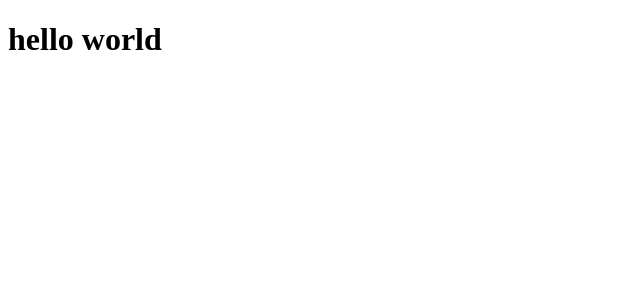
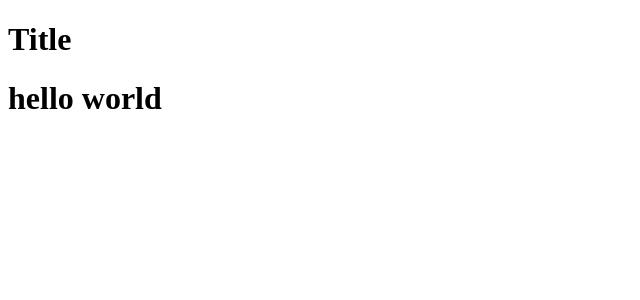
Before and after one commit to lokakshi/React-JS, a React (Vite) app: page / in a window 1280 px wide. Shown: the top 300 px of the page, without its empty margins (0-640 px from the left). Built offline with nearby package versions, Linux system fonts and the light colour scheme.

Commit message:
Introduced React function Component

```diff
--- a/App.js
+++ b/App.js
@@ -22,7 +22,23 @@ const parent = (
 );
 // In the above code, we are creating a nested div structure using JSX syntax. We have a parent div with an id of 'parent', a child div with an id of 'child', and a grandchild h1 tag with an id of 'grandchild'. The content of the h1 tag is 'hello world'.
 
+
+// In the below code now we will create React Component using JSX syntax. A React component is a reusable piece of code that can be used to create UI elements. We will create a functional component called 'App' that will return the JSX code we created earlier.
+const Title=()=>{
+  return <h1 id="heading">Title</h1>;
+}
+const BodyComponent=()=>{
+  return (
+
+    <div id="parent">
+      <div id="child">
+        <Title/>
+        <h1 id="grandchild">hello world</h1>
+      </div>
+    </div>
+  );
+}
 const root = ReactDOM.createRoot(document.getElementById("root"));
 // we are using the createRoot method of the ReactDOM library to create a root element that will be used to render our React component. We pass in the DOM element with the id of 'root' as an argument to this method.
-root.render(parent);
+root.render(<BodyComponent/>);
 // Finally, we call the render method on the root element and pass in the heading element we created earlier. This will render the 'hello world' message inside the 'h1' tag on the webpage.
```
